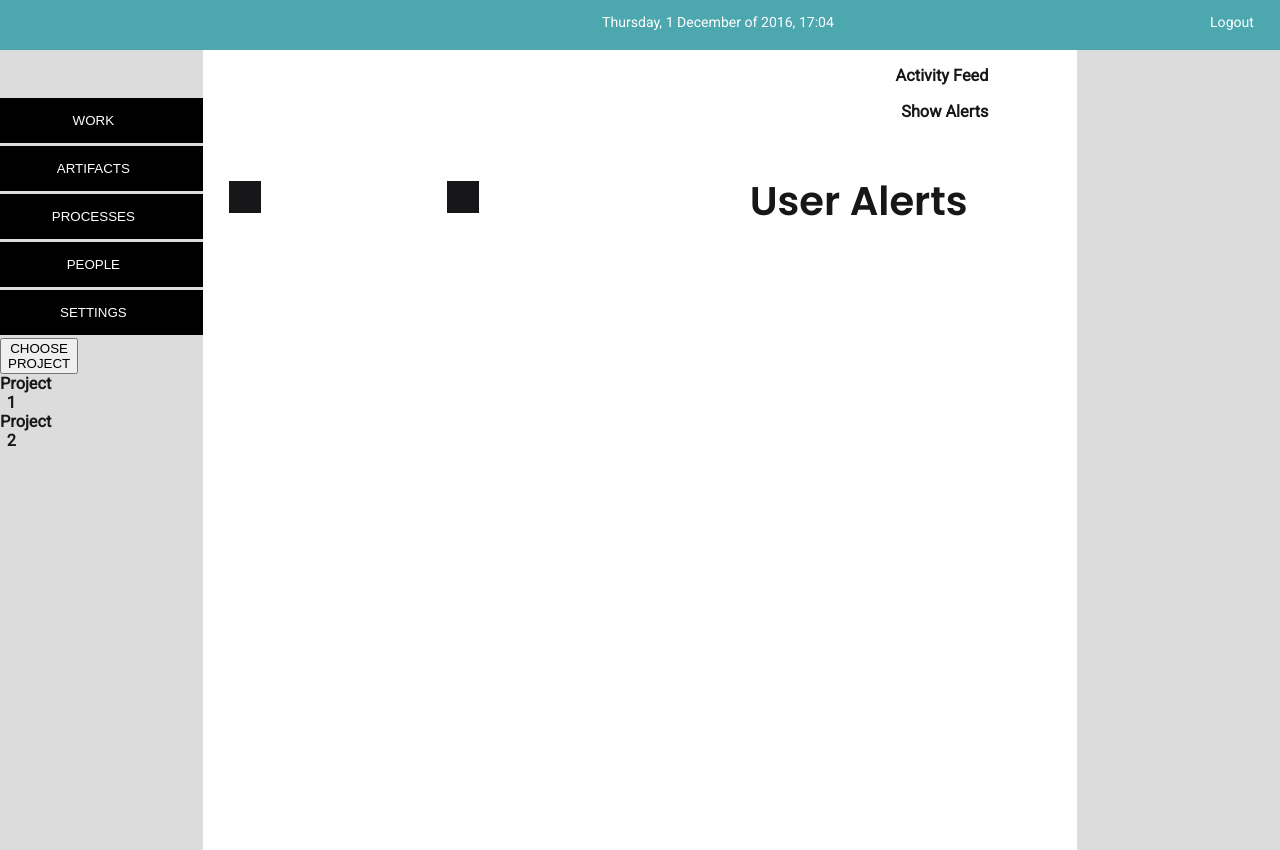
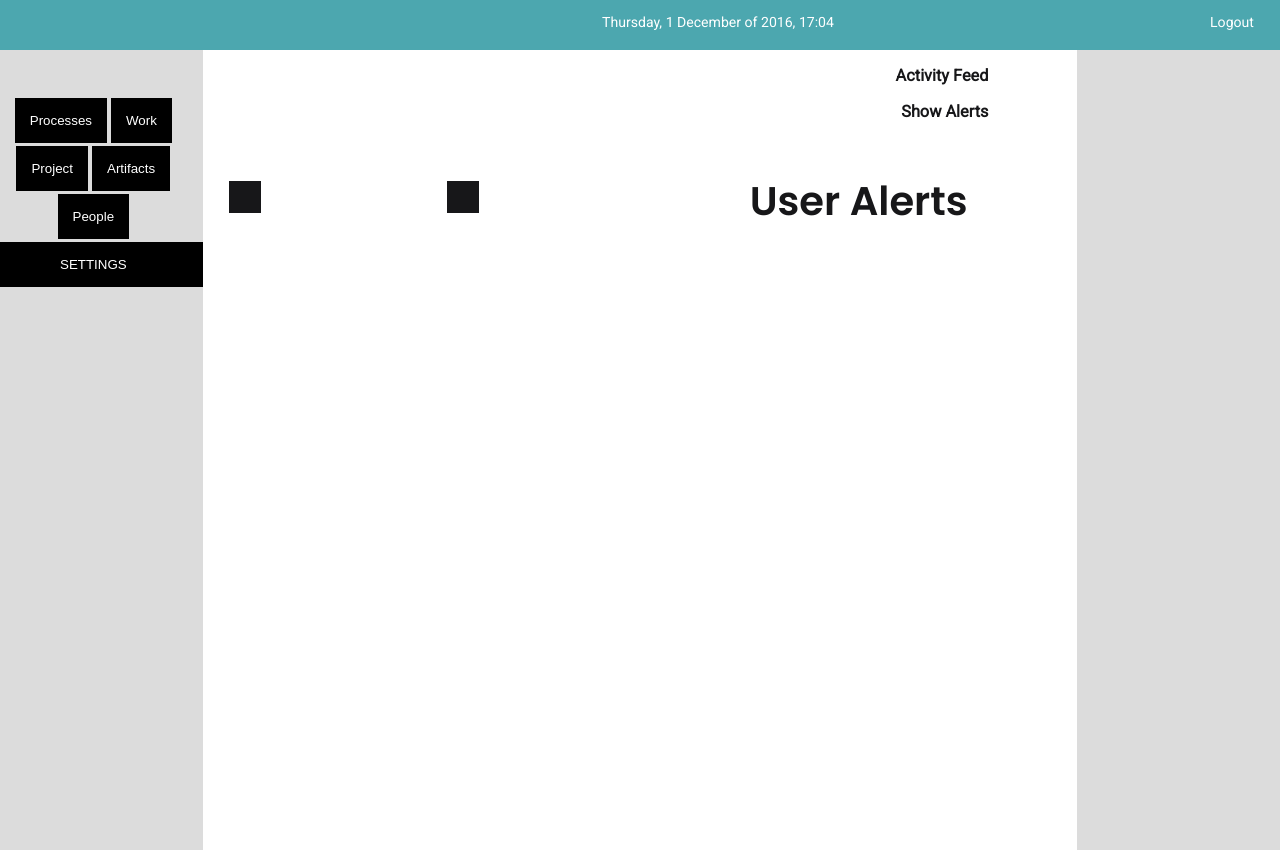
Before and after one commit to afvc/ES, a Flask app: template app/templates/index.html in a window 1280 px wide. Run offline with Flask 2, Linux system fonts and the light colour scheme; the template is opened without the code that fills it, so the values that code supplies are empty; style sheets or scripts are compiled from the project's sources.

Commit message:
dropdown bans for nav

```diff
--- a/app/static/assets/css/style.css
+++ b/app/static/assets/css/style.css
@@ -396,6 +396,47 @@ a {
   background-color: #4ca7af; }
 
 
+
+
+/*------------------------------------*  #DROPDOWN-CLICK
+\*------------------------------------*/
+
+
+
+.drop-click-btn {
+   border: none;
+  padding: 0.9375rem;
+  background: black;
+  color: white;
+  transition: all 0.2s ease-in-out;
+  text-align: center;
+  cursor: pointer; }
+
+
+.dropdown-click {
+  position: relative;
+  display: inline-block; }
+
+
+.dropdown-click-content  {
+  display: none;
+}
+
+
+.dropdown-click-content a {
+  color: black;
+  padding: 12px 16px;
+  text-decoration: none;
+  display: block; }
+
+
+.dropdown-click-content a:hover {
+  background-color: #696969; }
+
+
+
+
+
 .hidden {
   display: none; }
 
--- a/app/static/assets/js/barras.js
+++ b/app/static/assets/js/barras.js
@@ -23,5 +23,24 @@ function showAllerts() {
     } else {
         $(".alerts").css("display", "none");
         $(".userAllerts").css("color", "#171719");
+
     }
+
+
 }
+
+ $(".drop-click-btn").on("click", showbtn);
+
+function showbtn() {
+    if ($(".dropdown-click-content").css("display") == "none") {
+       $(".dropdown-click-content").css("display", "block");
+        $(".drop-click-btn").css("background-color", "#4ca7af");
+
+    } else {
+        $(".dropdown-click-content").css("display", "none");
+        $(".drop-click-btn").css("background-color", "#000000");
+
+    }
+
+
+}
--- a/app/templates/index.html
+++ b/app/templates/index.html
@@ -39,7 +39,7 @@ NAV_TOPO
 
         <div class="row smalltext text-lightest nav-size margin-nav">
             <div class="col-xs-1 ">
-                <a href="{{ url_for('views.profile', username = currentUser.username) }}"><img class="img-block__small  order-xs__1" id="image1" src="{{ currentUser["avatar_url"] }}"></a>
+                <a href="{{ url_for('views.profile', username = currentUser.username) }}"><img class="img-block__small  order-xs__1" id="image1" src="{{ currentUser[" avatar_url "] }}"></a>
             </div>
 
             <div class="col-xs-1 margin-textNav start-xs  order-xs__5">
@@ -51,13 +51,16 @@ NAV_TOPO
 
             <div class="col-xs-2 margin-textNav-left  order-xs__2">
                 {% if teamname["name"] is not none %}
-                    <a onclick="sendNotification('clicked', 0, '');"><p id="teamname">{{ teamname.name }}</p></a>
+                <a onclick="sendNotification('clicked', 0, '');">
+                    <p id="teamname">{{ teamname.name }}</p>
+                </a>
                 {% else %}
-                    <a onclick="sendNotification('clicked', 0, '');"><p id="teamname">[Team Name]</p></a>
+                <a onclick="sendNotification('clicked', 0, '');">
+                    <p id="teamname">[Team Name]</p>
+                </a>
                 {% if (teamname["owner"]) %}
                 <script src="{{url_for('static', filename='assets/js/sendTeamName.js') }}"></script>
-                    {% endif %}
-                {% endif %}
+                {% endif %} {% endif %}
 
             </div>
 
@@ -83,19 +86,71 @@ NAV_TOPO
             <section class="button--margin">
 
 
-                <a href="" class="">
-                    <button class="btn-default margin-bottom-small">WORK </button>
-                </a>
-                <a href="">
-                    <button class="btn-default margin-bottom-small ">ARTIFACTS </button>
-                </a>
-                <a href="">
-                    <button class="btn-default margin-bottom-small">PROCESSES </button>
-                </a>
+
+
+
+
+
+
+
+                <div class="dropdown-click margin-bottom-small ">
+                    <button class="drop-click-btn">Processes</button>
+                    <div class="dropdown-click-content">
+                        <a href="#">Risks</a>
+                        <a href="#">Roles</a>
+                        <a href="#">Tasks</a>
+                        <a href="#">Scorecard</a>
+                        <a href="#">Process</a>
+
+                    </div>
+                </div>
+
+
+                <div class="dropdown-click margin-bottom-small ">
+                    <button class="drop-click-btn">Work</button>
+                    <div class="dropdown-click-content">
+                        <a href="#">Manage Tasks</a>
+                        <a href="#">Sprint Work</a>
+                        <a href="#">Burn-down Charts</a>
+                        <a href="#">Manage Sprints</a>
+
+
+                    </div>
+                </div>
+
+
+                <div class="dropdown-click margin-bottom-small ">
+                    <button class="drop-click-btn">Project</button>
+                    <div class="dropdown-click-content">
+                        <a href="#">Commits</a>
+                        <a href="#">Contributions</a>
+                        <a href="#">Features</a>
+
+
+                    </div>
+                </div>
+
+
+                <div class="dropdown-click margin-bottom-small ">
+                    <button class="drop-click-btn">Artifacts</button>
+                    <div class="dropdown-click-content">
+                        <a href="#">Navigate File Tree</a>
+                        <a href="#">Search Repository</a>
+                        <a href="#">Artifact Lifecycle</a>
+
+
+                    </div>
+                </div>
+
+
+                <div class="dropdown-click margin-bottom-small ">
+                    <button class="drop-click-btn">People</button>
+                    <div class="dropdown-click-content">
+
                 <a id="people" href="{{ url_for('views.members') }}">
-                    <button class="btn-default margin-bottom-small ">PEOPLE </button>
+
                     <script type="text/javascript">
-                        var reply_click = function() {
+                        var reply_click = function () {
                             if (document.getElementById("project").firstChild.data == 'CHOOSE PROJECT') {
                                 alert("ERROR - Please choose a project first! {{ currentUser.name}} ");
                                 return false
@@ -103,23 +158,14 @@ NAV_TOPO
                         }
                         document.getElementById('people').onclick = reply_click;
                     </script>
+                    Members
                 </a>
+                    </div>
+                </div>
+
                  <a href="">
                     <button class="btn-default margin-bottom-small">SETTINGS </button>
                 </a>
-
-
-
-
-                <div class="col-xs-3 dropdown-click--margin__top ">
-                    <div class="dropdown-click ">
-                        <button class="dropbtn-click">CHOOSE PROJECT</button>
-                        <div class="dropdown-click-content">
-                            <a href="#">Project 1</a>
-                            <a href="#">Project 2</a>
-                        </div>
-                    </div>
-                </div>
 
             </section>
         </div>
@@ -151,8 +197,7 @@ NAV_TOPO
                         {% endif %}
                         <div class="dropdown-content">
                             {% for project in projectsList %}
-                                <a href="{{url_for('views.changeProjectOrBranch', page='index', type='project', text=project["id"]) }}"> {{ project["path"] }} </a>
-                            {% endfor %}
+                            <a href="{{url_for('views.changeProjectOrBranch', page='index', type='project', text=project[" id "]) }}"> {{ project["path"] }} </a> {% endfor %}
                         </div>
                     </div>
                 </div>
@@ -166,11 +211,8 @@ NAV_TOPO
                         <button class="dropbtn">{{ currentBranch }}</button>
                         {% endif %}
                         <div class="dropdown-content">
-                            {% if branchesList is not none %}
-                                {% for branch in branchesList %}
-                                    <a href="{{url_for('views.changeProjectOrBranch', page='index', type='branch', text=branch["name"]) }}"> {{ branch["name"] }} </a>
-                                {% endfor %}
-                            {% endif %}
+                            {% if branchesList is not none %} {% for branch in branchesList %}
+                            <a href="{{url_for('views.changeProjectOrBranch', page='index', type='branch', text=branch[" name "]) }}"> {{ branch["name"] }} </a> {% endfor %} {% endif %}
                         </div>
                     </div>
                 </div>
```
Also changed, not shown: app/hashtagRandom.db. Lines whose indentation alone changed are shown as unchanged.
